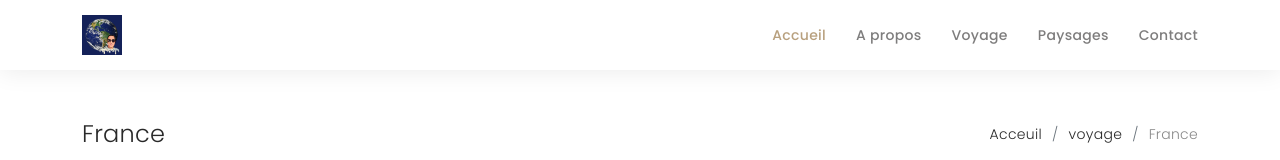
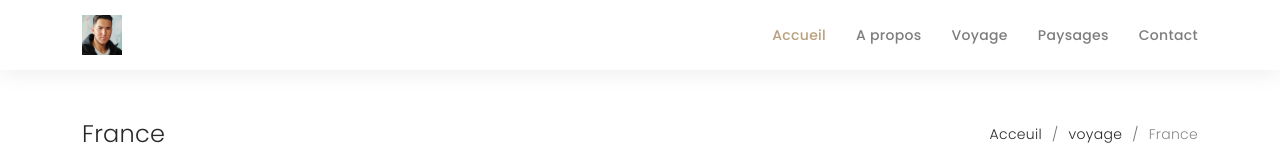
Before and after one commit to wassimvare/voyage, a plain HTML site: page France.html in a window 1280 px wide. Shown: the top 160 px of the page. Drawn offline with nearby package versions, Linux system fonts and the light colour scheme; a web font is replaced by a local one.

Commit message:
cinquante deux  commit

```diff
--- a/France.html
+++ b/France.html
@@ -10,8 +10,8 @@
   <meta content="" name="keywords">
 
   <!-- Favicons -->
-  <link href="assets/img/logo1.png" rel="icon">
-  <link href="assets/img/logo1.png" rel="apple-touch-icon">
+  <link href="assets/img/IMG_5133 (1).jpg" rel="icon">
+  <link href="assets/img/IMG_5133 (1).jpg" rel="apple-touch-icon">
 
   <!-- Google Fonts -->
   <link href="https://fonts.googleapis.com/css?family=Poppins:300,300i,400,400i,500,500i,600,600i,700,700i|Playfair+Display:400,400i,500,500i,600,600i,700,700i,900,900i" rel="stylesheet">
@@ -41,7 +41,7 @@
   <header id="header" class="fixed-top header-inner-pages">
     <div class="container d-flex align-items-center justify-content-between">
 
-      <a href="index.html" class="logo"><img src="assets/img/logo1.png" alt="" class="img-fluid"></a>
+      <a href="index.html" class="logo"><img src="assets/img/IMG_5133 (1).jpg" alt="" class="img-fluid"></a>
       <!-- Uncomment below if you prefer to use an text logo -->
       <!-- <h1 class="logo"><a href="index.html">Folio</a></h1> -->
 
```
Also changed, not shown: belgique.html (+3 -3 lines), index.html (+3 -3 lines), liege.html (+3 -3 lines), lyon.html (+3 -3 lines), massifdesterel.html (+3 -3 lines), rcf.html (+3 -3 lines), tetedor.html (+3 -3 lines), vercore.html (+3 -3 lines), assets/img/IMG_5133 (1).jpg (added).
